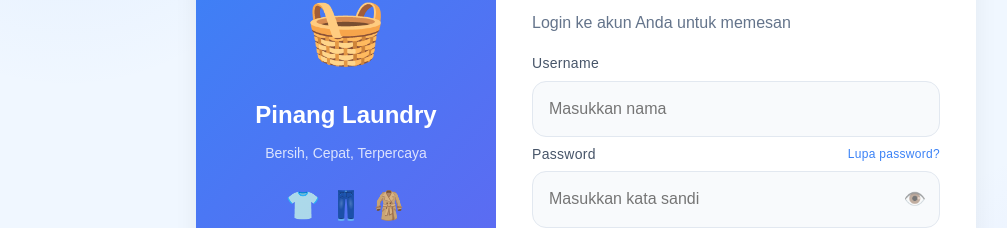
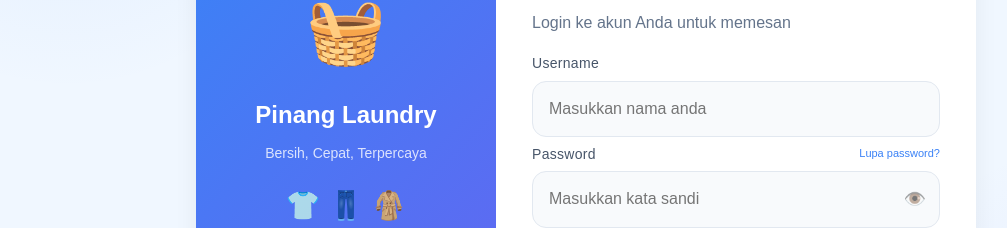
Before and after one commit to novacida00-create/pinang-laundry-frontend, a React (Vite) app: page /customer/login in a window 1280 px wide. Shown: the part 248-476 px from the top of the page, without its empty margins (54-1061 px from the left). Built offline with nearby package versions, Linux system fonts and the light colour scheme.

Commit message:
Update fitur

```diff
--- a/src/pages/auth/CustomerLoginPage.jsx
+++ b/src/pages/auth/CustomerLoginPage.jsx
@@ -146,11 +146,11 @@ export default function CustomerLoginPage() {
 
           <form onSubmit={handleLogin} style={styles.form}>
             <label style={styles.label}>Username</label>
-            <input type="text" placeholder="Masukkan nama" value={username} onChange={(e) => setUsername(e.target.value)} style={styles.input} />
+            <input type="text" placeholder="Masukkan nama anda" value={username} onChange={(e) => setUsername(e.target.value)} style={styles.input} />
 
             <div style={{ display: "flex", justifyContent: "space-between", alignItems: "center", gap: 16 }}>
               <label style={styles.label}>Password</label>
-              <span style={{ fontSize: 12, fontWeight: 400, color: "#3b82f6", cursor: "pointer", letterSpacing: "+0.3px" }} onClick={() => { setShowReset(true); setError(""); setResetUsername(username); }}>Lupa password?</span>
+              <span style={{ fontSize: 11, color: "#3b82f6", cursor: "pointer" }} onClick={() => { setShowReset(true); setError(""); setResetUsername(username); }}>Lupa password?</span>
             </div>
             <div style={styles.passWrap}>
               <input type={showPass ? "text" : "password"} placeholder="Masukkan kata sandi" value={password} onChange={(e) => setPassword(e.target.value)} style={styles.input} />
```
